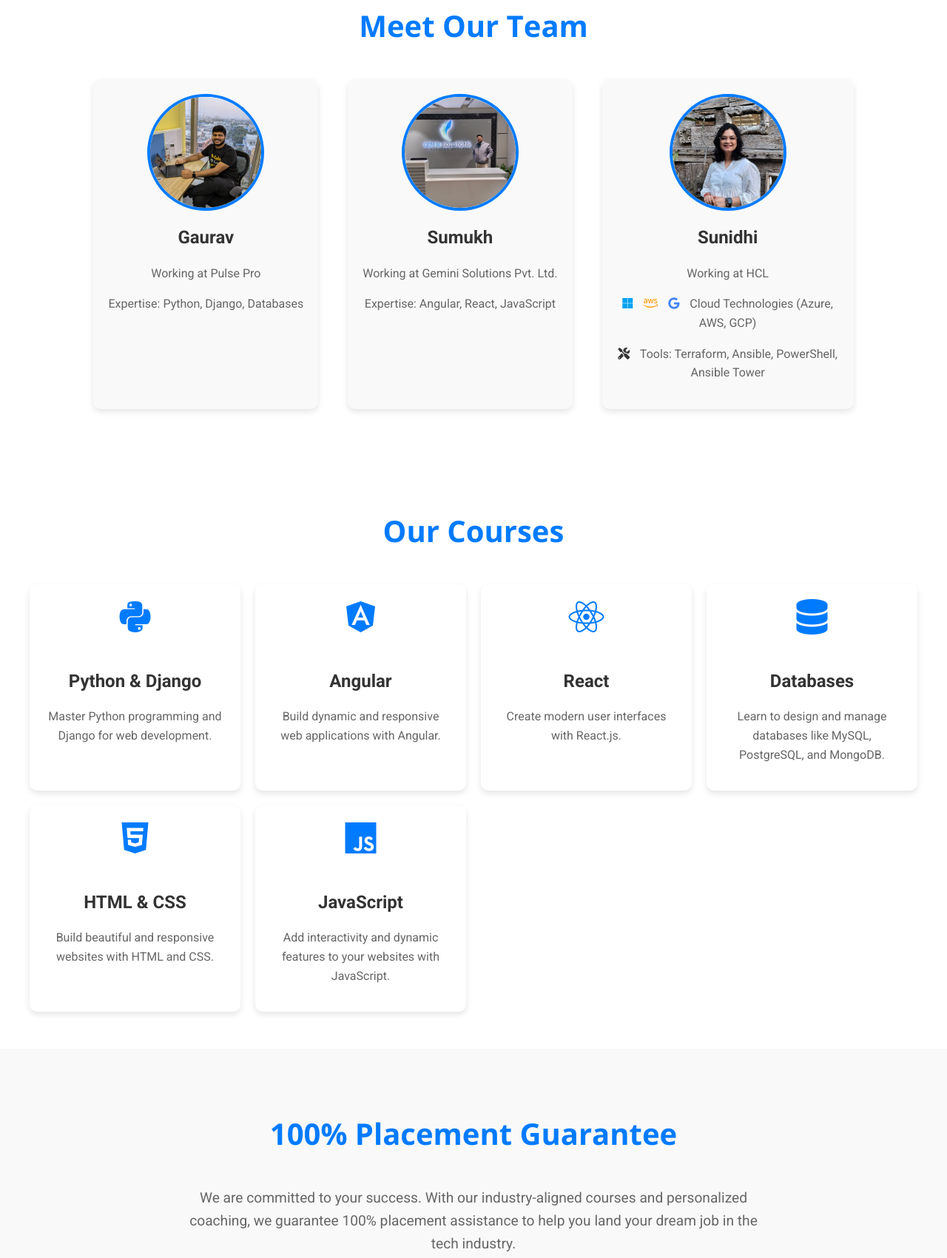
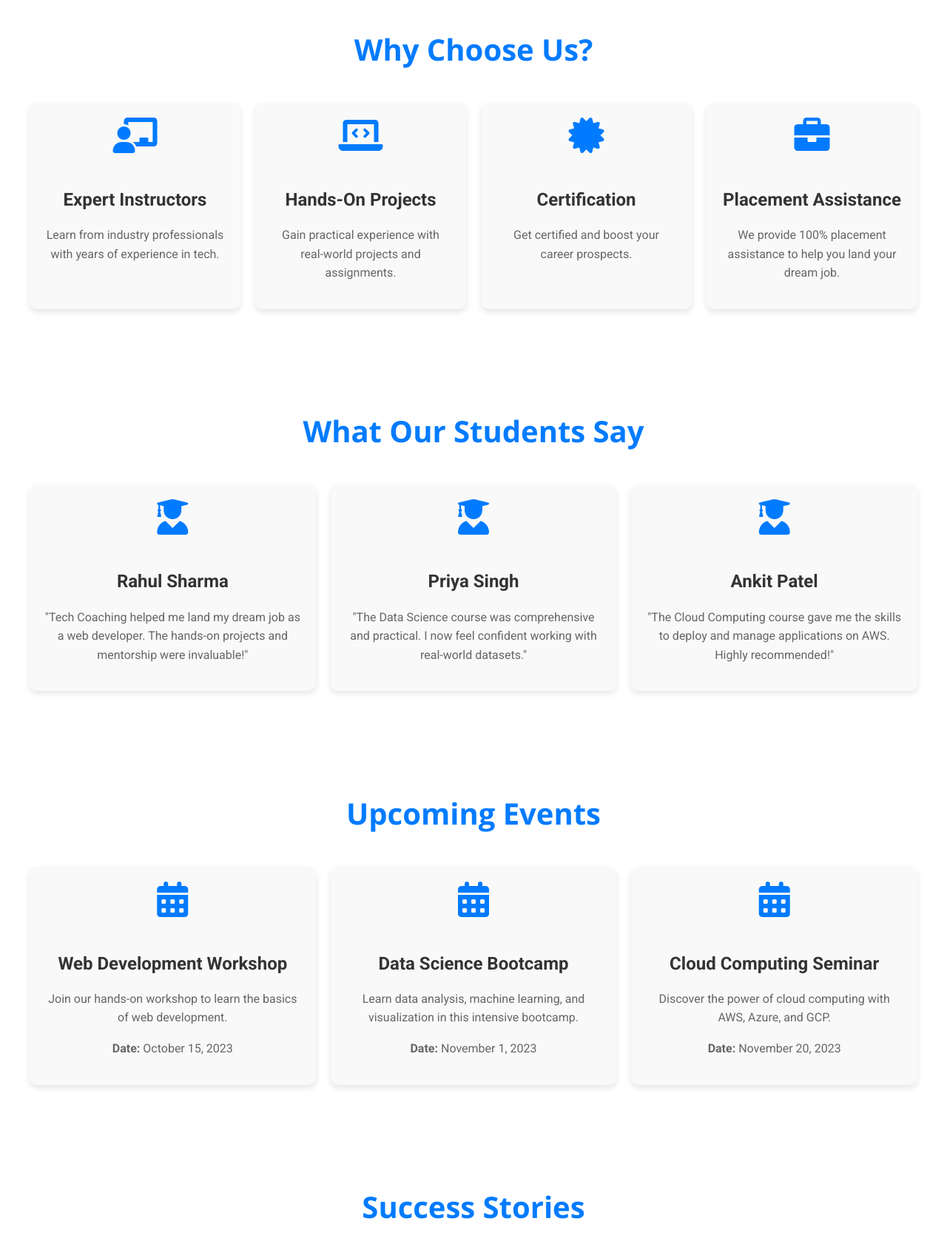
Before and after one commit to mishragaurav8420/coaching_classes, a plain HTML site: page index.html in a window 1280 px wide. Shown: the part 946-2647 px from the top of the page at 74% size. Drawn offline with nearby package versions, Linux system fonts and the light colour scheme.

Commit message:
contact_page

```diff
--- a/index.html
+++ b/index.html
@@ -115,91 +115,48 @@
         .slideshow img.active {
             opacity: 1;
         }
-        .about-me, .courses, .placement-guarantee {
+        .features, .testimonials, .events, .success-stories {
             padding: 50px 20px;
             background-color: #fff;
             text-align: center;
         }
-        .about-me h2, .courses h2, .placement-guarantee h2 {
+        .features h2, .testimonials h2, .events h2, .success-stories h2 {
             font-family: 'Open Sans', sans-serif;
             font-size: 2.5em;
             margin-bottom: 40px;
             color: #007BFF;
         }
-        .team-members {
-            display: flex;
-            justify-content: center;
-            gap: 40px;
-            flex-wrap: wrap;
-        }
-        .team-member {
-            max-width: 300px;
-            text-align: center;
-            background-color: #f9f9f9;
-            padding: 20px;
-            border-radius: 10px;
-            box-shadow: 0 4px 8px rgba(0, 0, 0, 0.1);
-            transition: transform 0.3s ease;
-        }
-        .team-member:hover {
-            transform: translateY(-10px);
-        }
-        .team-member img {
-            width: 150px;
-            height: 150px;
-            border-radius: 50%;
-            object-fit: cover;
-            border: 4px solid #007BFF;
-        }
-        .team-member h3 {
-            font-size: 1.5em;
-            margin: 10px 0;
-            color: #333;
-        }
-        .team-member p {
-            font-size: 1em;
-            color: #666;
-        }
-        .courses-grid {
+        .features-grid, .testimonials-grid, .events-grid, .success-stories-grid {
             display: grid;
             grid-template-columns: repeat(auto-fit, minmax(250px, 1fr));
             gap: 20px;
             max-width: 1200px;
             margin: 0 auto;
         }
-        .course-item {
-            background-color: #fff;
+        .feature-item, .testimonial-item, .event-item, .success-story-item {
+            background-color: #f9f9f9;
             padding: 20px;
             border-radius: 10px;
             box-shadow: 0 4px 8px rgba(0, 0, 0, 0.1);
             text-align: center;
             transition: transform 0.3s ease;
         }
-        .course-item:hover {
+        .feature-item:hover, .testimonial-item:hover, .event-item:hover, .success-story-item:hover {
             transform: translateY(-10px);
         }
-        .course-item i {
+        .feature-item i, .event-item i {
             font-size: 3em;
             color: #007BFF;
             margin-bottom: 20px;
         }
-        .course-item h3 {
+        .feature-item h3, .testimonial-item h3, .event-item h3, .success-story-item h3 {
             font-size: 1.5em;
             margin-bottom: 10px;
             color: #333;
         }
-        .course-item p {
+        .feature-item p, .testimonial-item p, .event-item p, .success-story-item p {
             font-size: 1em;
             color: #666;
-        }
-        .placement-guarantee {
-            background-color: #f9f9f9;
-        }
-        .placement-guarantee p {
-            font-size: 1.2em;
-            color: #666;
-            max-width: 800px;
-            margin: 0 auto;
         }
         footer {
             background-color: #333;
@@ -213,30 +170,19 @@
 <body>
     <!-- Header -->
     <header>
-        <!-- Menu Icon (Hamburger) -->
-        <div class="menu-icon" onclick="toggleMenu()">
-            <i class="fas fa-bars"></i> <!-- Font Awesome Hamburger Icon -->
+        <div class="logo">
+            <img src="images/logo.png" alt="Tech Coaching Logo">
         </div>
-
-        <!-- Navigation Menu -->
         <nav>
-            <ul id="nav-menu">
-                <li><a href="index.html"><i class="fas fa-home"></i> Home</a></li>
-                <li><a href="about.html"><i class="fas fa-info-circle"></i> About</a></li>
-                <li><a href="courses.html"><i class="fas fa-book"></i> Courses</a></li>
-                <li><a href="blog.html"><i class="fas fa-blog"></i> Blog</a></li>
-                <li><a href="contact.html"><i class="fas fa-envelope"></i> Contact</a></li>
+            <ul>
+                <li><a href="index.html">Home</a></li>
+                <li><a href="about.html">About</a></li>
+                <li><a href="courses.html">Courses</a></li>
+                <li><a href="blog.html">Blog</a></li>
+                <li><a href="contact.html">Contact</a></li>
             </ul>
         </nav>
     </header>
-
-    <script>
-        // JavaScript to toggle the menu on mobile
-        function toggleMenu() {
-            const navMenu = document.getElementById("nav-menu");
-            navMenu.classList.toggle("active");
-        }
-    </script>
 
     <!-- Hero Section with Slideshow -->
     <section class="hero">
@@ -256,81 +202,100 @@
         </div>
     </section>
 
-    <!-- About Us Section -->
-    <section class="about-me">
-        <h2>Meet Our Team</h2>
-        <div class="team-members">
-            <div class="team-member">
-                <img src="images/gaurav.jpeg" alt="Gaurav">
-                <h3>Gaurav</h3>
-                <p>Working at Pulse Pro</p>
-                <p>Expertise: Python, Django, Databases</p>
+    <!-- Key Features Section -->
+    <section class="features">
+        <h2>Why Choose Us?</h2>
+        <div class="features-grid">
+            <div class="feature-item">
+                <i class="fas fa-chalkboard-teacher"></i>
+                <h3>Expert Instructors</h3>
+                <p>Learn from industry professionals with years of experience in tech.</p>
             </div>
-            <div class="team-member">
-                <img src="images/sumukh.jpeg" alt="Sumukh">
-                <h3>Sumukh</h3>
-                <p>Working at Gemini Solutions Pvt. Ltd.</p>
-                <p>Expertise: Angular, React, JavaScript</p>
+            <div class="feature-item">
+                <i class="fas fa-laptop-code"></i>
+                <h3>Hands-On Projects</h3>
+                <p>Gain practical experience with real-world projects and assignments.</p>
             </div>
-            <div class="team-member">
-                <img src="images/sunidhi.jpeg" alt="Sunidhi">
-                <h3>Sunidhi</h3>
-                <p>Working at HCL</p>
-                <p>
-                    <i class="fab fa-microsoft" style="color: #00A1F1; margin-right: 10px;"></i>
-                    <i class="fab fa-aws" style="color: #FF9900; margin-right: 10px;"></i>
-                    <i class="fab fa-google" style="color: #4285F4; margin-right: 10px;"></i>
-                    Cloud Technologies (Azure, AWS, GCP)
-                </p>
-                <p>
-                    <i class="fas fa-tools" style="color: #333; margin-right: 10px;"></i>
-                    Tools: Terraform, Ansible, PowerShell, Ansible Tower
-                </p>
+            <div class="feature-item">
+                <i class="fas fa-certificate"></i>
+                <h3>Certification</h3>
+                <p>Get certified and boost your career prospects.</p>
+            </div>
+            <div class="feature-item">
+                <i class="fas fa-briefcase"></i>
+                <h3>Placement Assistance</h3>
+                <p>We provide 100% placement assistance to help you land your dream job.</p>
             </div>
         </div>
     </section>
 
-    <!-- Courses Section -->
-    <section class="courses">
-        <h2>Our Courses</h2>
-        <div class="courses-grid">
-            <div class="course-item">
-                <i class="fab fa-python"></i>
-                <h3>Python & Django</h3>
-                <p>Master Python programming and Django for web development.</p>
+    <!-- Testimonials Section -->
+    <section class="testimonials">
+        <h2>What Our Students Say</h2>
+        <div class="testimonials-grid">
+            <div class="testimonial-item">
+                <i class="fas fa-user-graduate" style="font-size: 3em; color: #007BFF; margin-bottom: 20px;"></i>
+                <h3>Rahul Sharma</h3>
+                <p>"Tech Coaching helped me land my dream job as a web developer. The hands-on projects and mentorship were invaluable!"</p>
             </div>
-            <div class="course-item">
-                <i class="fab fa-angular"></i>
-                <h3>Angular</h3>
-                <p>Build dynamic and responsive web applications with Angular.</p>
+            <div class="testimonial-item">
+                <i class="fas fa-user-graduate" style="font-size: 3em; color: #007BFF; margin-bottom: 20px;"></i>
+                <h3>Priya Singh</h3>
+                <p>"The Data Science course was comprehensive and practical. I now feel confident working with real-world datasets."</p>
             </div>
-            <div class="course-item">
-                <i class="fab fa-react"></i>
-                <h3>React</h3>
-                <p>Create modern user interfaces with React.js.</p>
-            </div>
-            <div class="course-item">
-                <i class="fas fa-database"></i>
-                <h3>Databases</h3>
-                <p>Learn to design and manage databases like MySQL, PostgreSQL, and MongoDB.</p>
-            </div>
-            <div class="course-item">
-                <i class="fab fa-html5"></i>
-                <h3>HTML & CSS</h3>
-                <p>Build beautiful and responsive websites with HTML and CSS.</p>
-            </div>
-            <div class="course-item">
-                <i class="fab fa-js"></i>
-                <h3>JavaScript</h3>
-                <p>Add interactivity and dynamic features to your websites with JavaScript.</p>
+            <div class="testimonial-item">
+                <i class="fas fa-user-graduate" style="font-size: 3em; color: #007BFF; margin-bottom: 20px;"></i>
+                <h3>Ankit Patel</h3>
+                <p>"The Cloud Computing course gave me the skills to deploy and manage applications on AWS. Highly recommended!"</p>
             </div>
         </div>
     </section>
 
-    <!-- Placement Guarantee Section -->
-    <section class="placement-guarantee">
-        <h2>100% Placement Guarantee</h2>
-        <p>We are committed to your success. With our industry-aligned courses and personalized coaching, we guarantee 100% placement assistance to help you land your dream job in the tech industry.</p>
+    <!-- Upcoming Events Section -->
+    <section class="events">
+        <h2>Upcoming Events</h2>
+        <div class="events-grid">
+            <div class="event-item">
+                <i class="fas fa-calendar-alt"></i>
+                <h3>Web Development Workshop</h3>
+                <p>Join our hands-on workshop to learn the basics of web development.</p>
+                <p><strong>Date:</strong> October 15, 2023</p>
+            </div>
+            <div class="event-item">
+                <i class="fas fa-calendar-alt"></i>
+                <h3>Data Science Bootcamp</h3>
+                <p>Learn data analysis, machine learning, and visualization in this intensive bootcamp.</p>
+                <p><strong>Date:</strong> November 1, 2023</p>
+            </div>
+            <div class="event-item">
+                <i class="fas fa-calendar-alt"></i>
+                <h3>Cloud Computing Seminar</h3>
+                <p>Discover the power of cloud computing with AWS, Azure, and GCP.</p>
+                <p><strong>Date:</strong> November 20, 2023</p>
+            </div>
+        </div>
+    </section>
+
+    <!-- Success Stories Section -->
+    <section class="success-stories">
+        <h2>Success Stories</h2>
+        <div class="success-stories-grid">
+            <div class="success-story-item">
+                <i class="fas fa-user-graduate" style="font-size: 3em; color: #007BFF; margin-bottom: 20px;"></i>
+                <h3>From Beginner to Developer</h3>
+                <p>Rahul went from knowing nothing about coding to landing a job as a full-stack developer in just 6 months.</p>
+            </div>
+            <div class="success-story-item">
+                <i class="fas fa-chart-line" style="font-size: 3em; color: #007BFF; margin-bottom: 20px;"></i>
+                <h3>Data Science Career Boost</h3>
+                <p>Priya transitioned from a non-tech background to a data scientist role after completing our course.</p>
+            </div>
+            <div class="success-story-item">
+                <i class="fas fa-cloud" style="font-size: 3em; color: #007BFF; margin-bottom: 20px;"></i>
+                <h3>Cloud Engineer Success</h3>
+                <p>Ankit became a certified cloud engineer and now works at a top tech company.</p>
+            </div>
+        </div>
     </section>
 
     <!-- Footer -->
```
